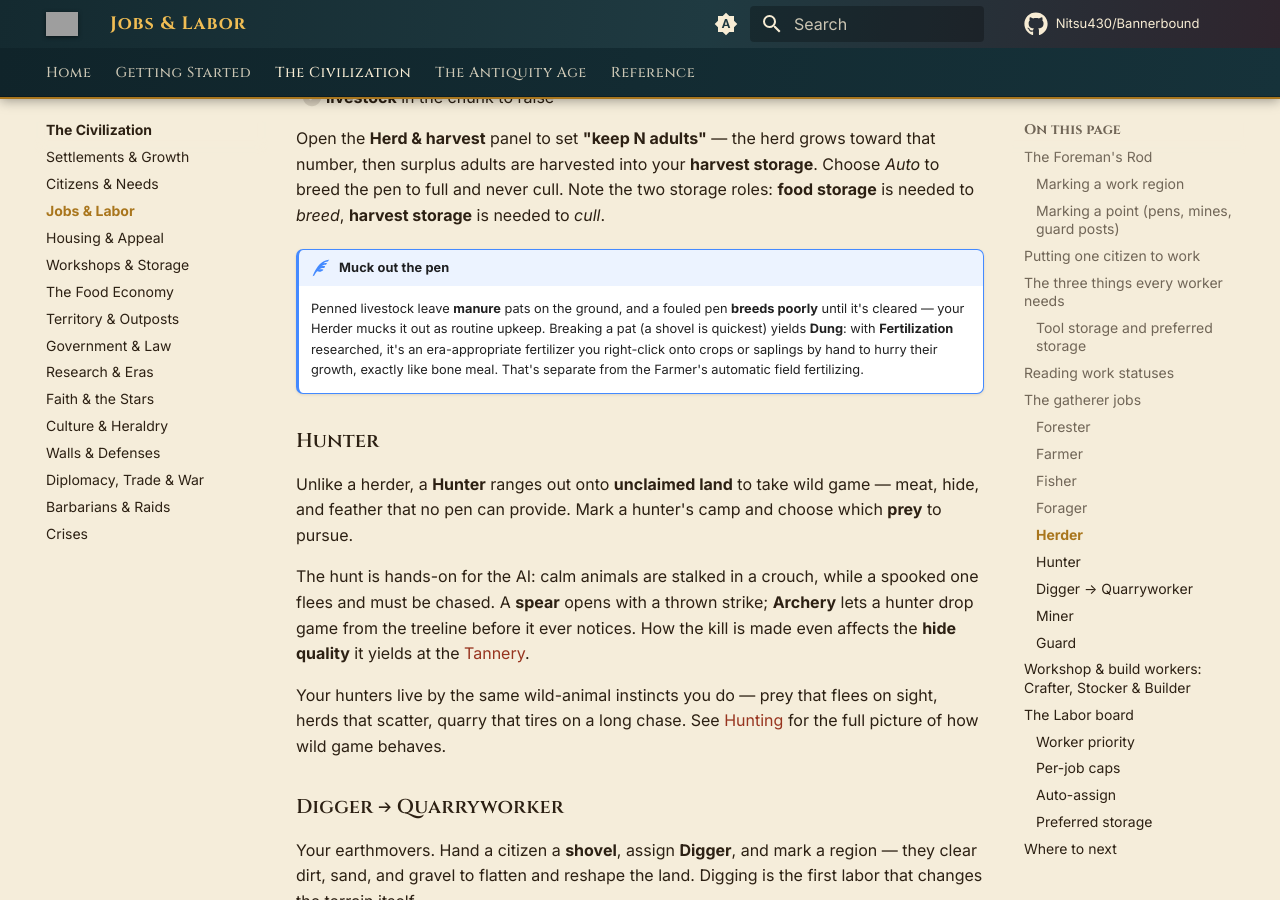
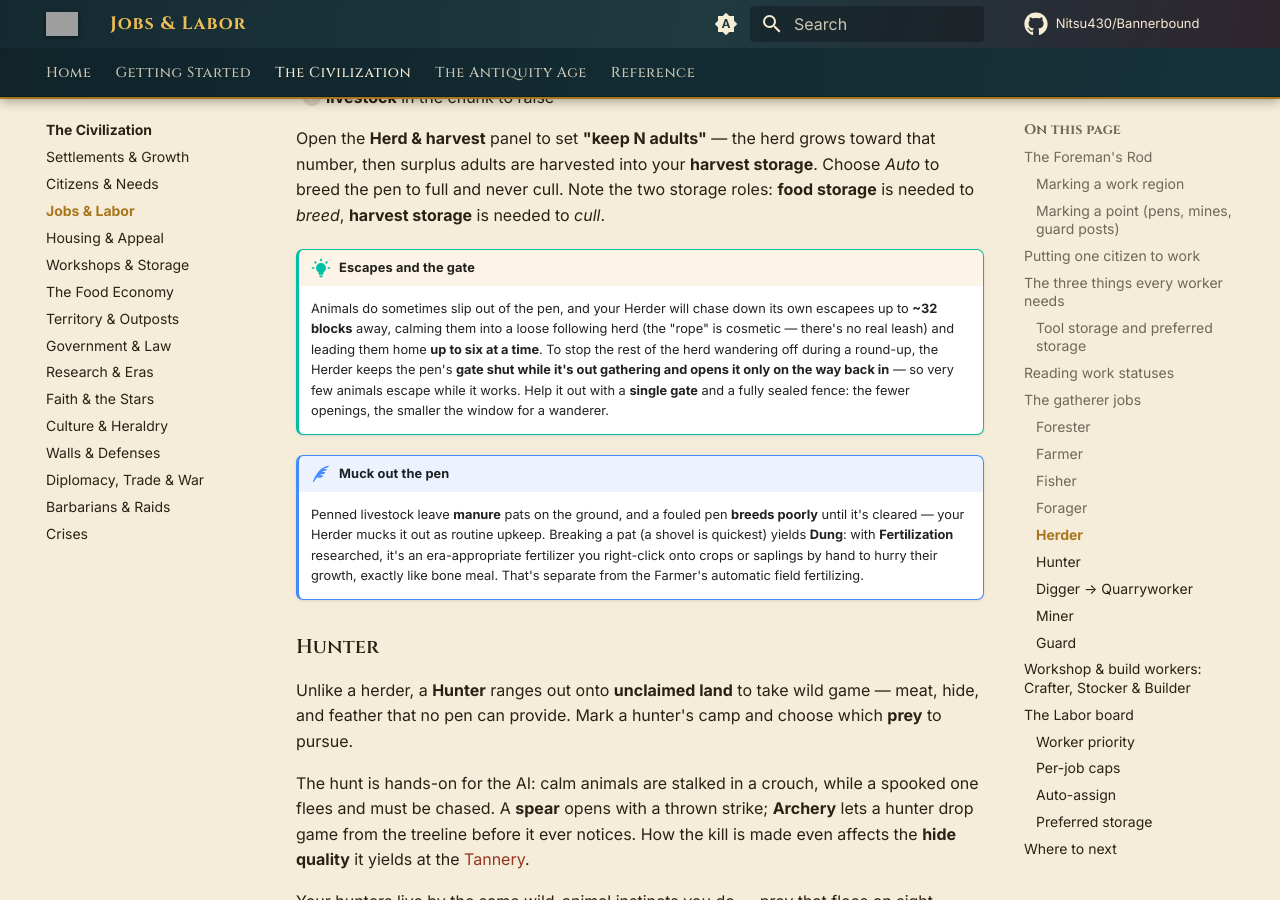
Before and after one commit to Tann2019/bannerbound-docs, an MkDocs documentation site: the page built from docs/civilization/jobs-and-labor.md, in a window 1280 px wide and 900 px high, scrolled down 7064 px. Built offline with MkDocs 1.6.1 and Material for MkDocs 9.7.7, drawn with Linux system fonts in a browser that asks for light colours; comment, search, counter and statistics services are not loaded; grey boxes are pictures that could not be loaded.

Commit message:
Document herder pen escapes and gate-on-return behavior
Herders can slip animals if the gate hangs open, so the pen gate now stays
shut while the herder is out gathering and opens only when it leads escapees
back in (chasing them up to ~32 blocks, up to 6 at a time). Adds this to the
Herder section, which had no coverage of escapes.

Co-Authored-By: Claude Opus 4.8 (1M context) <noreply@anthropic.com>

```diff
--- a/docs/civilization/jobs-and-labor.md
+++ b/docs/civilization/jobs-and-labor.md
@@ -176,6 +176,9 @@ Build a pen in claimed grassland and bind it with the rod. A valid pen must be *
 
 Open the **Herd & harvest** panel to set **"keep N adults"** — the herd grows toward that number, then surplus adults are harvested into your **harvest storage**. Choose *Auto* to breed the pen to full and never cull. Note the two storage roles: **food storage** is needed to *breed*, **harvest storage** is needed to *cull*.
 
+!!! tip "Escapes and the gate"
+    Animals do sometimes slip out of the pen, and your Herder will chase down its own escapees up to **~32 blocks** away, calming them into a loose following herd (the "rope" is cosmetic — there's no real leash) and leading them home **up to six at a time**. To stop the rest of the herd wandering off during a round-up, the Herder keeps the pen's **gate shut while it's out gathering and opens it only on the way back in** — so very few animals escape while it works. Help it out with a **single gate** and a fully sealed fence: the fewer openings, the smaller the window for a wanderer.
+
 !!! note "Muck out the pen"
     Penned livestock leave **manure** pats on the ground, and a fouled pen **breeds poorly** until it's cleared — your Herder mucks it out as routine upkeep. Breaking a pat (a shovel is quickest) yields **Dung**: with **Fertilization** researched, it's an era-appropriate fertilizer you right-click onto crops or saplings by hand to hurry their growth, exactly like bone meal. That's separate from the Farmer's automatic field fertilizing.
 
```
